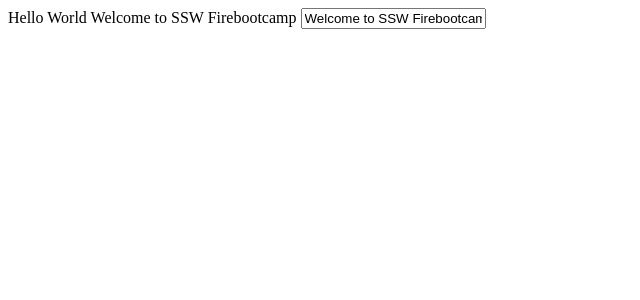
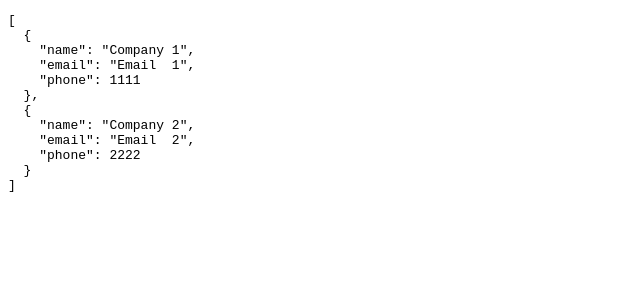
Before and after one commit to SSWConsulting/Angular-Superpowers-June-2021, an Angular app: page / in a window 1280 px wide. Shown: the top 300 px of the page, without its empty margins (0-640 px from the left). Built offline with nearby package versions, Linux system fonts and the light colour scheme.

Commit message:
Add company list component

```diff
--- a/src/app/app.component.html
+++ b/src/app/app.component.html
@@ -1,5 +1 @@
-Hello World {{ title }}
-
-<!-- <input type='text' [value]='title' (keyup)='updateTitle($event)' /> -->
-
-<input type='text' [(ngModel)]='title' />
+<fbc-company-list></fbc-company-list>
--- a/src/app/app.module.ts
+++ b/src/app/app.module.ts
@@ -4,10 +4,12 @@
 
 import { AppRoutingModule } from './app-routing.module';
 import { AppComponent } from './app.component';
+import { CompanyListComponent } from './company/company-list/company-list.component';
 
 @NgModule({
   declarations: [
-    AppComponent
+    AppComponent,
+    CompanyListComponent
   ],
   imports: [
     BrowserModule,
--- /dev/null
+++ b/src/app/company/company-list/company-list.component.html
@@ -0,0 +1,3 @@
+<pre>
+{{ companies | json }}
+</pre>
--- /dev/null
+++ b/src/app/company/company-list/company-list.component.ts
@@ -0,0 +1,26 @@
+import { Component, OnInit } from '@angular/core';
+import { Company } from '../company';
+
+@Component({
+  selector: 'fbc-company-list',
+  templateUrl: './company-list.component.html',
+  styleUrls: ['./company-list.component.scss']
+})
+export class CompanyListComponent implements OnInit {
+
+  companies: Company[] = [];
+
+  constructor() { }
+
+  ngOnInit(): void {
+    this.getCompanies();
+  }
+
+  getCompanies(): void {
+    this.companies = [
+      { name: 'Company 1', email: 'Email  1', phone: 1111 },
+      { name: 'Company 2', email: 'Email  2', phone: 2222 },
+    ];
+  }
+
+}
--- /dev/null
+++ b/src/app/company/company.ts
@@ -0,0 +1,5 @@
+export interface Company {
+  name: string;
+  email: string;
+  phone: number;
+}
```
Also changed, not shown: src/app/company/company-list/company-list.component.scss (added).
